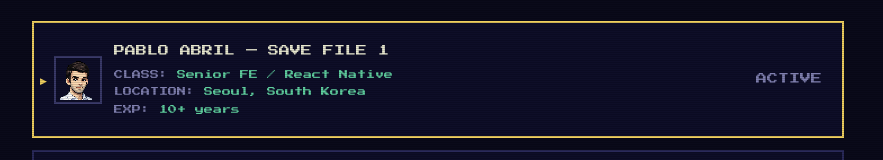
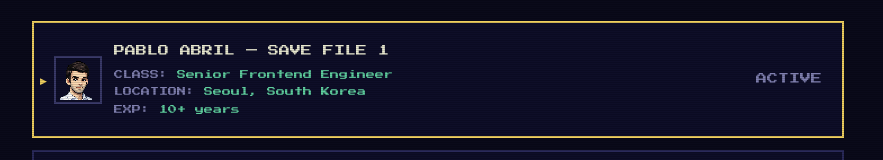
Before and after one commit to Jezzail/portfolio-v2, a Next.js app: page / in a window 1280 px wide. Shown: the part 295-455 px from the top of the page, without its empty margins (202-1085 px from the left). Built offline with nearby package versions, Linux system fonts and the light colour scheme; no server answers.

Commit message:
feat: add experience to statsSection

```diff
--- a/components/StatsSection.tsx
+++ b/components/StatsSection.tsx
@@ -5,6 +5,7 @@ import { useTranslations } from "next-intl";
 const CHAR_INFO = [
   { labelKey: "name", valueKey: "nameValue" },
   { labelKey: "class", valueKey: "classValue" },
+  { labelKey: "experience", valueKey: "experienceValue" },
   { labelKey: "guild", valueKey: "guildValue" },
   { labelKey: "location", valueKey: "locationValue" },
 ] as const;
--- a/messages/en.json
+++ b/messages/en.json
@@ -21,7 +21,7 @@
     "level": "LV 37",
     "saveFileLabel": "PABLO ABRIL \u2014 SAVE FILE 1",
     "classLabel": "CLASS:",
-    "classValue": "Senior FE / React Native",
+    "classValue": "Senior Frontend Engineer",
     "locationLabel": "LOCATION:",
     "locationValue": "Seoul, South Korea",
     "expLabel": "EXP:",
@@ -45,6 +45,8 @@
     "guildValue": "Globaleur",
     "location": "LOCATION",
     "locationValue": "Seoul, South Korea",
+    "experience": "EXPERIENCE",
+    "experienceValue": "10+ years",
     "status": "STATUS",
     "statusValue": "Open to Work",
     "yearsExp": "YEARS EXP",
--- a/messages/es.json
+++ b/messages/es.json
@@ -21,7 +21,7 @@
     "level": "NV 37",
     "saveFileLabel": "PABLO ABRIL — ARCHIVO 1",
     "classLabel": "CLASE:",
-    "classValue": "Senior FE / React Native",
+    "classValue": "Ingeniero Frontend Senior",
     "locationLabel": "UBICACIÓN:",
     "locationValue": "Seúl, Corea del Sur",
     "expLabel": "EXP:",
@@ -45,6 +45,8 @@
     "guildValue": "Globaleur",
     "location": "UBICACIÓN",
     "locationValue": "Seúl, Corea del Sur",
+    "experience": "EXPERIENCIA",
+    "experienceValue": "10+ años",
     "status": "ESTADO",
     "statusValue": "Abierto a ofertas",
     "yearsExp": "AÑOS EXP",
```
